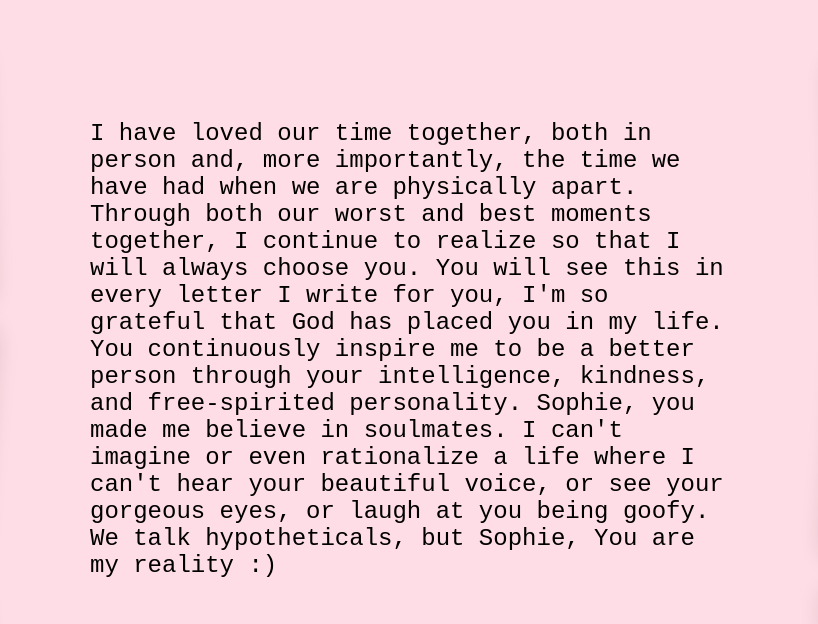
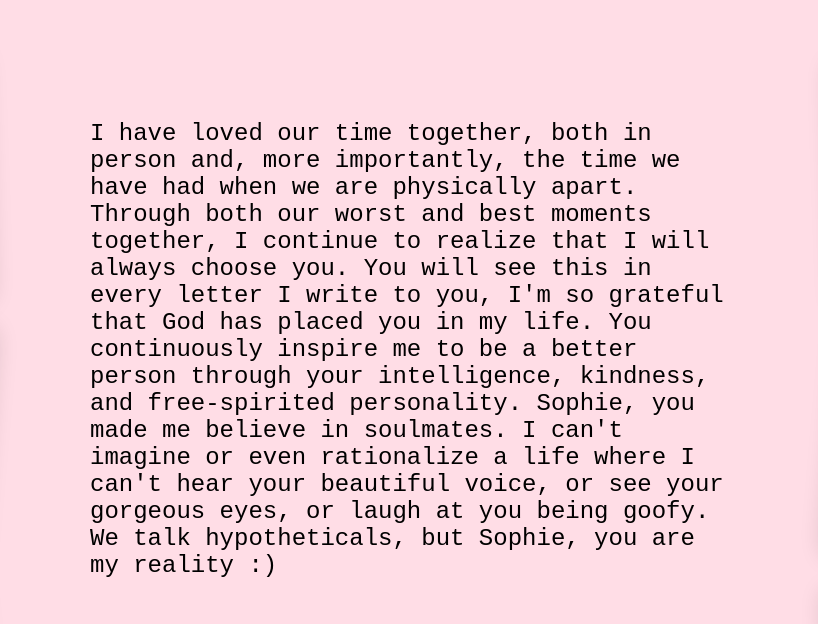
Before and after one commit to jerin-t-andrews/Valentines2026, a plain HTML site: page index.html in a window 1280 px wide. Shown: the part 1680-2304 px from the top of the page, 230-1048 px from the left. Drawn offline with Linux system fonts and the light colour scheme; grey boxes are pictures that could not be loaded.

Commit message:
Final Valentines Website :)

```diff
--- a/index.html
+++ b/index.html
@@ -58,19 +58,7 @@
             <div class="final-center">
                 <div class="letter">
                     <div class="typewriter">
-                        <p>I have loved our time together, both in person and, more importantly, the time we have had
-
-    when we are physically apart. Through both our worst and best moments together, I continue to realize
-
-    so that I will always choose you. You will see this in every letter I write for you, I'm so grateful that God
-
-    has placed you in my life. You continuously inspire me to be a better person through your intelligence, kindness, and
-
-    free-spirited personality. Sophie, you made me believe in soulmates. I can't imagine or even rationalize a life where
-
-    I can't hear your beautiful voice, or see your gorgeous eyes, or laugh at you being goofy. We talk hypotheticals, but Sophie,
-
-    You are my reality :)</p>
+                        <p>I have loved our time together, both in person and, more importantly, the time we have had when we are physically apart. Through both our worst and best moments together, I continue to realize that I will always choose you. You will see this in every letter I write to you, I'm so grateful that God has placed you in my life. You continuously inspire me to be a better person through your intelligence, kindness, and free-spirited personality. Sophie, you made me believe in soulmates. I can't imagine or even rationalize a life where I can't hear your beautiful voice, or see your gorgeous eyes, or laugh at you being goofy. We talk hypotheticals, but Sophie, you are my reality :)</p>
                         <p>
                             Will you be my forever valentine?
                         </p>
```
